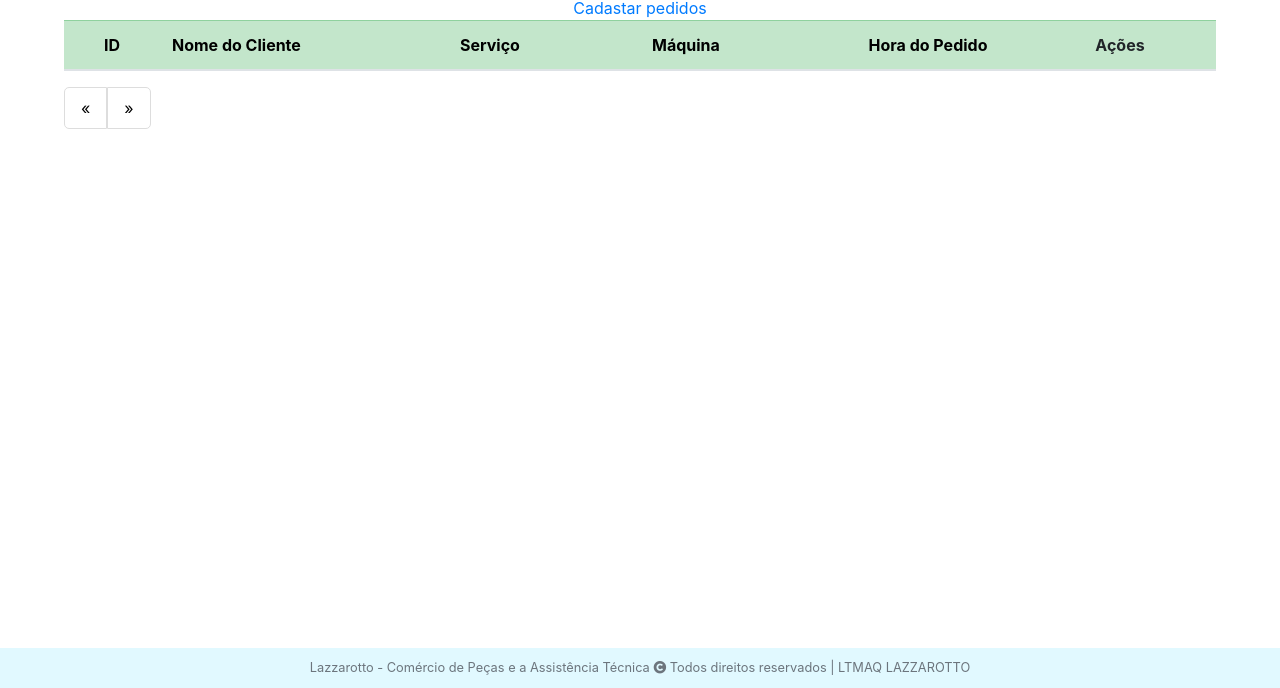
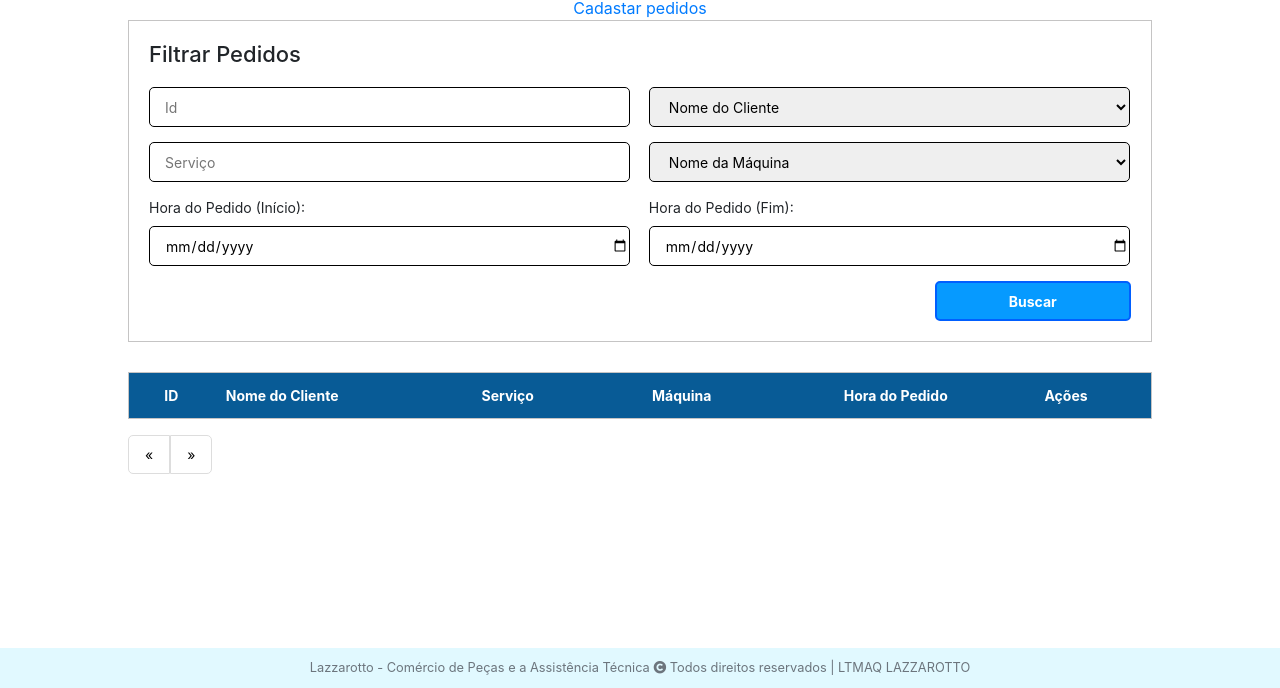
Before and after one commit to renanandreola/Projeto-Integrador-III, a website: page views/orders/index.html in a window 1280 px wide. Shown: the part 112-800 px from the top of the page. Drawn offline with nearby package versions, Linux system fonts and the light colour scheme; files that its build step writes are made by us from their sources.

Commit message:
Adjust page colors and create search method

```diff
--- a/public/styles/base.css
+++ b/public/styles/base.css
@@ -6,7 +6,7 @@ body, html {
     position: fixed;
     width: 100%;
     height: 60px;
-    background-color: rgb(226, 226, 253);
+    background-color: #c9e9ff;
     padding-top: 0.5%;
     padding-left: 5%;
     z-index: 4;
@@ -19,12 +19,68 @@ body, html {
 .content {
     width: 100%;
     margin-top: 60px;
-    margin-bottom: 40px;
+    margin-bottom: 50px;
 }
 
 .principal-content {
-    width: 90%;
+    width: 80%;
     margin: auto;
+    font-size: 14px;
+}
+
+.principal-content td {
+    vertical-align: middle !important;
+    border: none !important;
+    border-color: none !important;
+}
+
+.principal-content table {
+    border: solid 1px rgb(197, 196, 196)!important;
+}
+
+.principal-content thead {
+    border: none !important;
+    border-color: none !important;
+    border-bottom: solid 1px rgb(197, 196, 196) !important;
+}
+
+.principal-content tr {
+    border: none !important;
+    border-color: none !important;
+}
+
+.principal-content th {
+    border: none !important;
+    border-color: none !important;
+}
+
+.principal-content .table-header {
+    background-color: #085b96;
+    color: white;
+}
+
+.principal-content .table-header a {
+    color: white;
+}
+
+.principal-content .search-box {
+    border: solid 1px rgb(197, 196, 196);
+    margin-bottom: 30px;
+    padding: 20px;
+    overflow: auto;
+}
+
+.search-box .search-input-text {
+    width: 49%;
+    height: 40px;
+    padding-left: 15px;
+    margin-bottom: 15px;
+    border-radius: 5px;
+    border: solid 1.5px black;
+}
+
+.left {
+    margin-right: 1.5%
 }
 
 .menu {
@@ -159,7 +215,7 @@ a.navigation-item:hover {
 }
 
 .btn-select {
-    width: 50px !important;
+    width: 40px !important;
 }
 
 .image-ico {
--- a/public/styles/orders/index.css
+++ b/public/styles/orders/index.css
@@ -19,3 +19,23 @@
 .table-button {
     width: 80px;
 }
+
+h2 {
+    font-size: 22px;
+    margin-bottom: 20px;
+}
+
+label {
+    width: 49%;
+}
+
+.button-right {
+    width: 20%;
+    background-color: #069aff;
+    color: white;
+    border: solid 2px #005fff;
+    border-radius: 5px;
+    height: 40px;
+    font-weight: bold;
+    float: right;
+}
--- a/views/orders/index.html
+++ b/views/orders/index.html
@@ -12,9 +12,45 @@
 </div>
 
 <div class="principal-content">
+
+    <form method="GET" action="/admin/orders">
+      <div class="search-box">
+        <h2>Filtrar Pedidos</h2>
+
+        <div class="search-inputs">
+
+          <input class="search-input-text left" name="id" id="id" placeholder="Id" >
+
+          <select class="search-input-text" name="clientname" id="client-name">
+            <option value="0" selected disabled hidden>Nome do Cliente</option>
+            {% for client in clients %}
+              <option value="{{client.id}}">{{client.username}}</option>
+            {% endfor %}
+          </select>
+
+          <input class="search-input-text left" name="service" id="service" placeholder="Serviço" >
+
+          <select class="search-input-text" name="machinename" id="machine-name">
+            <option value="0" selected disabled hidden>Nome da Máquina</option>
+            {% for machine in machines %}
+              <option value="{{machine.id}}">{{machine.machine_name}}</option>
+            {% endfor %}
+          </select>
+
+          <label class="left" for="start">Hora do Pedido (Início):</label>
+          <label for="end">Hora do Pedido (Fim):</label>
+
+          <input class="search-input-text left" type="date" min="2010-01-01" max="2099-12-31" name="start" id="start">
+          <input class="search-input-text" type="date" min="2010-01-01" max="2099-12-31" name="end" id="end">
+
+          <button type="submit" class="button-right">Buscar</button>
+        </div>
+      </div>
+    </form>
+
     <table class="table table-striped table-hover">
       <thead>
-        <tr class="table-success">
+        <tr class="table-header">
           <th class="text-center col-1" scope="col">
             <a class="link-no-blue" href="/admin/orders?{%if order == 'ASC'%}order=DESC{%else%}order=ASC{%endif%}&column=id{%if count > 0%}{%for var, query in queries %}{%if var != 'order' and var != 'column'%}&{{var}}={{query}}{%endif%}{%endfor%}{%endif%}">ID {%if order == 'ASC' and queries.column == 'id'%}↓{%elif order == 'DESC' and queries.column == 'id'%}↑{%endif%}</a>
           </th>
@@ -36,7 +72,7 @@
       <tbody>
         {% for order in orders %}
         <tr>
-          <th class="text-center" scope="row">{{order.id}}</th>
+          <td class="text-center" style="font-weight: bold;" scope="row">{{order.id}}</td>
           <!-- <td class="text-center">{{order.clientId}}</td> -->
           <!-- <td class="text-center"></td> -->
           <td class="text-left">{{order.client.username}}</td>
```
Also changed, not shown: src/routes/admin.js (+33 -1 lines).
